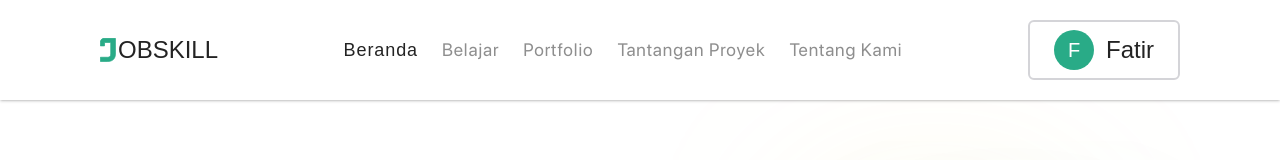
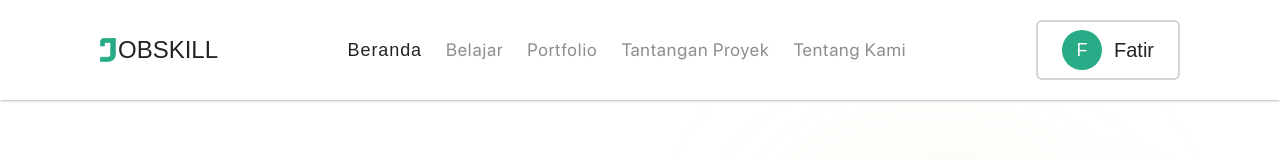
Before and after one commit to MuhammadAndromeda/jobskill, a website: page index.html in a window 1280 px wide. Shown: the top 160 px of the page. Drawn offline with nearby package versions, Linux system fonts and the light colour scheme; a web font is replaced by a local one.

Commit message:
UDAH BANG, AKU CAPEEK

```diff
--- a/index.html
+++ b/index.html
@@ -34,7 +34,7 @@
             </div>
 
             <div class="gap-4 flex justify-center items-center">
-                <a href="#" class="py-2 px-6 bg-white border-2 border-zinc-300 rounded-md text-primary-text text-left text-2xl font-sf-medium capitalize gap-3 flex justify-center items-center"><span class="w-10 h-10 bg-primary rounded-full text-white text-xl font-sf-bold uppercase flex justify-center items-center">f</span>fatir</a>
+                <a href="#" class="py-2 px-6 bg-white border-2 border-zinc-300 rounded-md text-primary-text text-left text-xl font-sf-medium capitalize gap-3 flex justify-center items-center"><span class="w-10 h-10 bg-primary rounded-full text-white text-lg font-sf-bold uppercase flex justify-center items-center">f</span>fatir</a>
             </div>
         </nav>
     </header>
```
Also changed, not shown: assets/images/sertifikat-digital-online.png, assets/images/sertifikat-marketing-office.png, assets/images/sertifikat-sosmed-marketing.png, dist/output.css.
